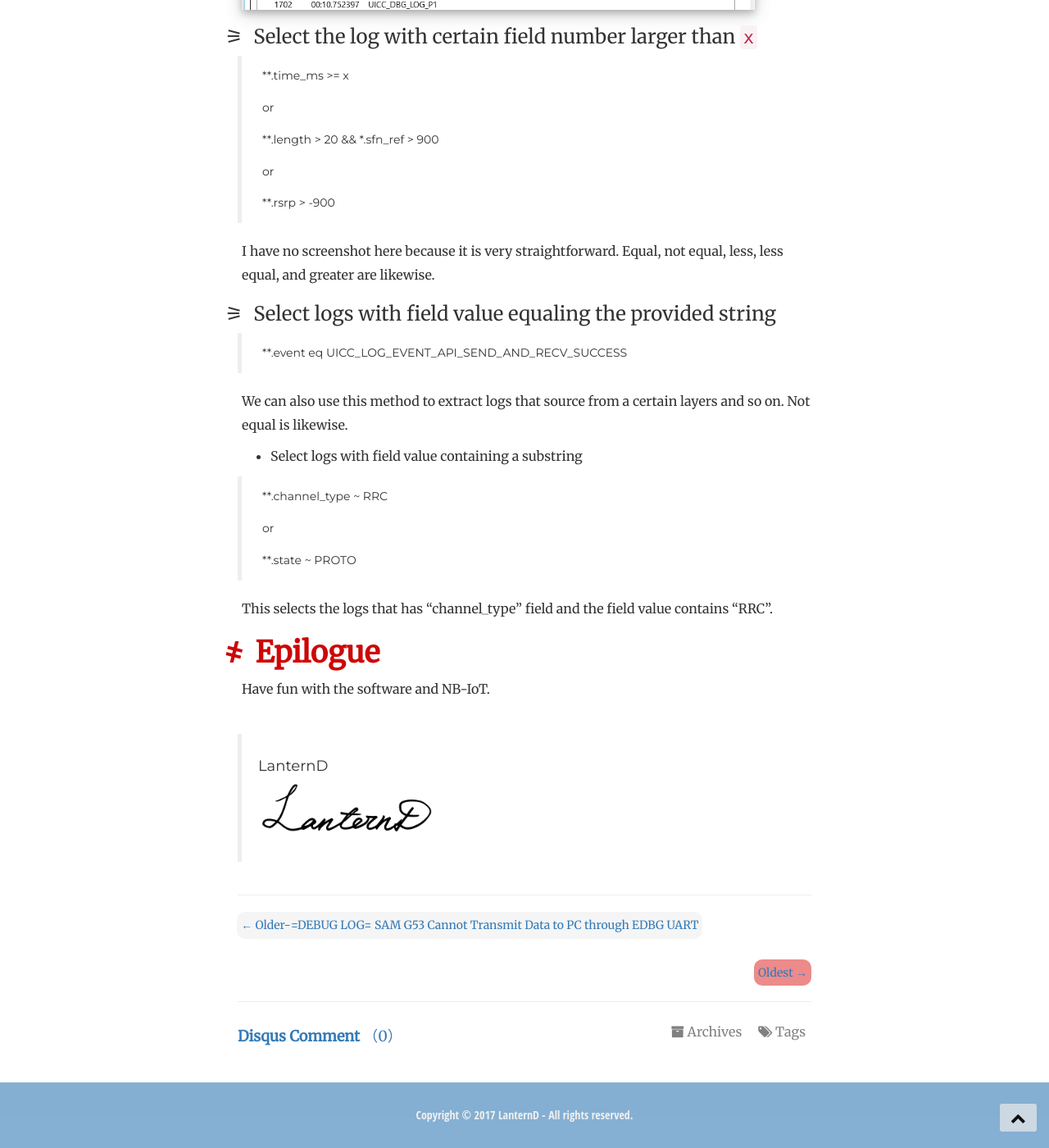
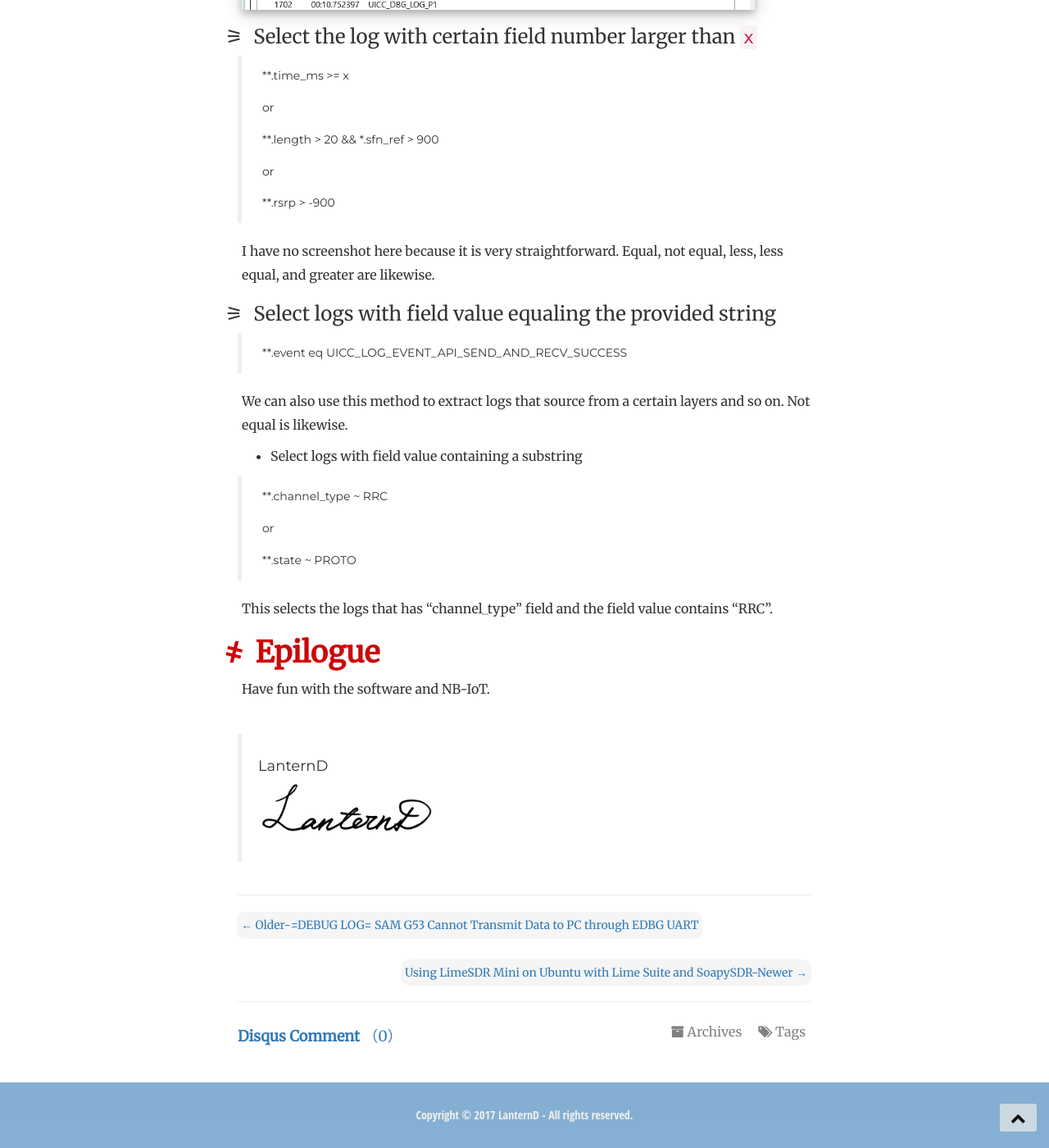
Before and after one commit to LanternD/en.dlyang.me, a Jekyll site: the page built from _posts/2018-06-15-quectel-uemonitor-instructions.md, in a window 1280 px wide and 1400 px high, scrolled down 8035 px. Shown: the whole window at 82% size. Built offline with Jekyll 4.4.1, drawn with Linux system fonts in a browser that asks for light colours; comment, search, counter and statistics services are not loaded; some of the changed lines change nothing that is shown.

Commit message:
New post: LimeSDR on Ubuntu

````diff
--- /dev/null
+++ b/_posts/2018-06-19-limesdr-mini-on-ubuntu.md
@@ -0,0 +1,316 @@
+---
+layout: post
+title: Using LimeSDR Mini on Ubuntu with Lime Suite and SoapySDR
+description: Step by step installation of the software needed for LimeSDR mini to run on Ubuntu.
+permalink: /limesdr-mini-on-ubuntu/
+categories: [blog]
+tags: [Ubuntu, SDR, LimeSDR Mini, API, driver, installation]
+date: 2018-06-19 18:24:51
+---
+
+# Introduction
+
+## About LimeSDR Mini
+
+[LimeSDR Mini](https://www.crowdsupply.com/lime-micro/limesdr-mini) is a minimized/lite version of [LimeSDR](https://www.crowdsupply.com/lime-micro/limesdr). It costs \\$179 when comes with a pair of antennae.
+
+You can check the hardware specification in the product link. The hardware source schematics and PCB files are available on [Github - myriadrf](https://github.com/myriadrf/LimeSDR-Mini).
+
+## About Lime Suite
+
+[Lime Suite](http://wiki.myriadrf.org/Lime_Suite) is a software package developed by [myriadRF](https://myriadrf.org). myriadRF and Lime Microsystems are very close to each other. I guess myriadRF is for open source, while Lime micro is for commercial profit. Both of their websites advertise the LimeSDR.
+
+Lime Suite provides the driver of LMS7 and the API to SoapySDR.
+
+## About SoapySDR
+
+[SoapySDR](https://github.com/pothosware/SoapySDR/wiki) is a software suite developed by [Pothosware](http://www.pothosware.com/) that provides uniform API to the host system.
+
+Its introduction on the website says:
+
+> A fresh and clean vendor neutral and platform independent SDR support library.
+
+Basically, SoapySDR communicates with the SDR API, and packages it into a new API. As we known, there are so many SDR hardwares available on the market. Yet most of them implement their individual drivers, which is painful for the RF developers to migrate their projects to different hardwares. So SoapySDR builds a bridge to connect miscellaneous SDR drivers.
+
+## Test Environment
+
+Ubuntu 18.04 LTS.
+
+# Installation
+
+There are two methods to finish the task. However, they are exclusive. One should choose **only one** of them. The mixed choice is not going to work.
+
+Portal:
+
+-   Method One: right below. Install via PPA.
+-   Method Two: [anchor link](./#method-two). Install via source build.
+
+## Method One
+
+Install both SoapySDR and Lime Suite via system package management system.
+
+### Step 1
+
+**Always install SoapySDR first!** [Here](https://github.com/pothosware/PothosCore/wiki/Ubuntu) is the post that you may want to follow.
+
+```sh
+#core framework and toolkits (required)
+sudo add-apt-repository -y ppa:pothosware/framework
+
+#support libraries for pothos (required)
+sudo add-apt-repository -y ppa:pothosware/support
+
+#supplies soapysdr, and drivers (required)
+sudo add-apt-repository -y ppa:myriadrf/drivers
+
+sudo apt-get update
+```
+
+`ppa:myriadrf/drivers` is the one that contains the SoapySDR package.
+
+After that,
+
+```sh
+sudo apt-get install pothos-all
+
+#install bindings for python2
+sudo apt-get install python-pothos
+
+#or install bindings for python3
+sudo apt-get install python3-pothos
+
+#install development files for python blocks
+sudo apt-get install pothos-python-dev
+```
+
+Next, Install Soapy SDR runtime and utility packages:
+
+```sh
+#soapy sdr runtime and utilities
+sudo apt-get install soapysdr-tools
+
+#python language bindings
+sudo apt-get install python-soapysdr python-numpy
+
+#python3 language bindings
+sudo apt-get install python3-soapysdr python3-numpy
+
+#using soapy sdr for remote device support?
+sudo apt-get install soapysdr-module-remote soapysdr-server
+```
+
+The key point here is, there is no module called `soapysdr`, use `soapysdr-tools` instead.
+
+After this step, you should be able to use `SoapySDRUtil`. Try:
+
+```sh
+SoapySDRUtil --probe
+```
+
+Output:
+
+```
+######################################################
+##     Soapy SDR -- the SDR abstraction library     ##
+######################################################
+
+Probe device
+----------------------------------------------------
+-- Device identification
+----------------------------------------------------
+  driver=null
+  hardware=null
+----------------------------------------------------
+-- Peripheral summary
+----------------------------------------------------
+  Channels: 0 Rx, 0 Tx
+  Timestamps: NO
+```
+
+It tells you no device is found. So that's why we need Lime Suite. Notice that the packages in Section "[SDR hardware Packages](https://github.com/pothosware/PothosCore/wiki/Ubuntu#sdr-hardware-packages)" are not necessary, since we will be working on LimeSDR Mini. Anyway, you can use
+
+```sh
+sudo apt install soapysdr-module-all
+```
+
+to install the individual modules all at once. I believe that a module named "soapysdr-module-lms7" is for the LimeSDR system, but I have not tried to use that individually. You may give it a try, and comment if it works or not.
+
+### Step 2
+
+Next, install the Lime Suite **from PPA**. Just follow the instruction in the [Lime Suite page](https://wiki.myriadrf.org/Lime_Suite#Ubuntu_PPA).
+
+```sh
+sudo add-apt-repository -y ppa:myriadrf/drivers
+sudo apt-get update
+sudo apt-get install limesuite liblimesuite-dev limesuite-udev limesuite-images
+sudo apt-get install soapysdr soapysdr-module-lms7
+```
+
+Maybe the third line is not necessary.
+
+### Step 3 - Test
+
+Plug in the LimeSDR Mini and try to probe it again.
+
+Here is the expected output:
+
+```
+######################################################
+##     Soapy SDR -- the SDR abstraction library     ##
+######################################################
+
+Probe device
+[INFO] Make connection: 'LimeSDR Mini [USB 3.0] 1D3AC6D55F1263'
+[INFO] Reference clock 40.00 MHz
+[INFO] Device name: LimeSDR-Mini
+[INFO] Reference: 40 MHz
+[INFO] LMS7002M calibration values caching Disable
+[1]    1303 segmentation fault (core dumped)  SoapySDRUtil --probe
+```
+
+I am currently working on solving the "LMS7002M calibration values caching Disable" issue. I will share if there is anything new.
+
+Done.
+
+## Method Two
+
+The second method is to build the software suite from the source.
+
+The **advantage** is the software is more up-to-date. For example, the SoapySDR is 0.7.x right now on Github, while the PPA version is 0.6.x.
+
+The **disadvantage** is that the softwares might be harder to maintain or uninstall.
+
+### Step 1
+
+**Always install SoapySDR first!**
+
+The build guide of SoapySDR can be found [here](https://github.com/pothosware/SoapySDR/wiki/BuildGuide).
+
+Dependencies:
+
+```sh
+sudo apt-get install \
+    cmake g++ \
+    libpython-dev python-numpy swig
+```
+
+Make and install:
+
+```sh
+mkdir build
+cd build
+cmake ..
+make
+sudo make install
+sudo ldconfig #needed on debian systems
+SoapySDRUtil --info
+```
+
+The output is like:
+
+```
+######################################################
+##     Soapy SDR -- the SDR abstraction library     ##
+######################################################
+
+Lib Version: v0.7.0-g69c16e98
+API Version: v0.7.0
+ABI Version: v0.7
+Install root: /usr/local
+Search path: /usr/local/lib/SoapySDR/modules0.7
+No modules found!
+Available factories... No factories found!
+Available converters...
+ -  CF32 -> [CF32, CS16, CS8, CU16, CU8]
+ -  CS16 -> [CF32, CS16, CS8, CU16, CU8]
+ -  CS32 -> [CS32]
+ -   CS8 -> [CF32, CS16, CS8, CU16, CU8]
+ -  CU16 -> [CF32, CS16, CS8]
+ -   CU8 -> [CF32, CS16, CS8]
+ -   F32 -> [F32, S16, S8, U16, U8]
+ -   S16 -> [F32, S16, S8, U16, U8]
+ -   S32 -> [S32]
+ -    S8 -> [F32, S16, S8, U16, U8]
+ -   U16 -> [F32, S16, S8]
+ -    U8 -> [F32, S16, S8]
+```
+
+It indicates that there is no module found. Now we need the Lime Suite.
+
+### Step 2
+
+Installation guide: [Link](https://wiki.myriadrf.org/Lime_Suite#Building_from_source).
+
+Dependencies:
+
+```sh
+#packages for soapysdr available at myriadrf PPA
+sudo add-apt-repository -y ppa:myriadrf/drivers
+sudo apt-get update
+
+#install core library and build dependencies
+sudo apt-get install git g++ cmake libsqlite3-dev
+
+#install hardware support dependencies
+sudo apt-get install libsoapysdr-dev libi2c-dev libusb-1.0-0-dev
+
+#install graphics dependencies
+sudo apt-get install libwxgtk3.0-dev freeglut3-dev
+```
+
+Build and install:
+
+```sh
+git clone https://github.com/myriadrf/LimeSuite.git
+cd LimeSuite
+mkdir builddir && cd builddir
+cmake ../
+make -j4
+sudo make install
+sudo ldconfig
+
+cd ../LimeSuite/udev-rules
+sudo bash ./install.sh
+```
+
+### Step 3 - Test
+
+Check the SoapySDRUtil info and probe:
+
+```sh
+SoapySDRUtil --info
+SoapySDRUtil --probe
+```
+
+Output:
+
+```
+######################################################
+##     Soapy SDR -- the SDR abstraction library     ##
+######################################################
+
+Lib Version: v0.7.0-g69c16e98
+API Version: v0.7.0
+ABI Version: v0.7
+Install root: /usr/local
+Search path: /usr/local/lib/SoapySDR/modules0.7
+Module found: /usr/local/lib/SoapySDR/modules0.7/libLMS7Support.so (18.06.1-739bd85)
+Available factories... lime
+Available converters...
+ -  CF32 -> [CF32, CS16, CS8, CU16, CU8]
+ -  CS16 -> [CF32, CS16, CS8, CU16, CU8]
+ -  CS32 -> [CS32]
+ -   CS8 -> [CF32, CS16, CS8, CU16, CU8]
+ -  CU16 -> [CF32, CS16, CS8]
+ -   CU8 -> [CF32, CS16, CS8]
+ -   F32 -> [F32, S16, S8, U16, U8]
+ -   S16 -> [F32, S16, S8, U16, U8]
+ -   S32 -> [S32]
+ -    S8 -> [F32, S16, S8, U16, U8]
+ -   U16 -> [F32, S16, S8]
+ -    U8 -> [F32, S16, S8]
+```
+
+Now we found the LimeSDR module via `lime`. The probe result is the same as the [Method 1 Step 3](./#step-3---test), so I won't show it here.
+
+Done.
--- a/assets/css/blog.css
+++ b/assets/css/blog.css
@@ -512,3 +512,8 @@
     width: 90%;
     box-shadow: 0 4px 8px 0 rgba(0, 0, 0, 0.2), 0 6px 20px 0 rgba(0, 0, 0, 0.19);
 }
+
+/*Code block extra styles*/
+div.highlighter-rouge {
+	margin-bottom: 10px;
+}
````
